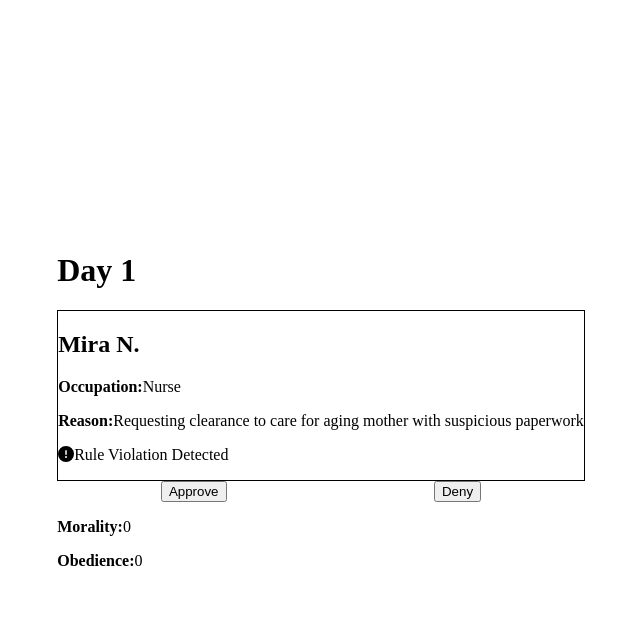
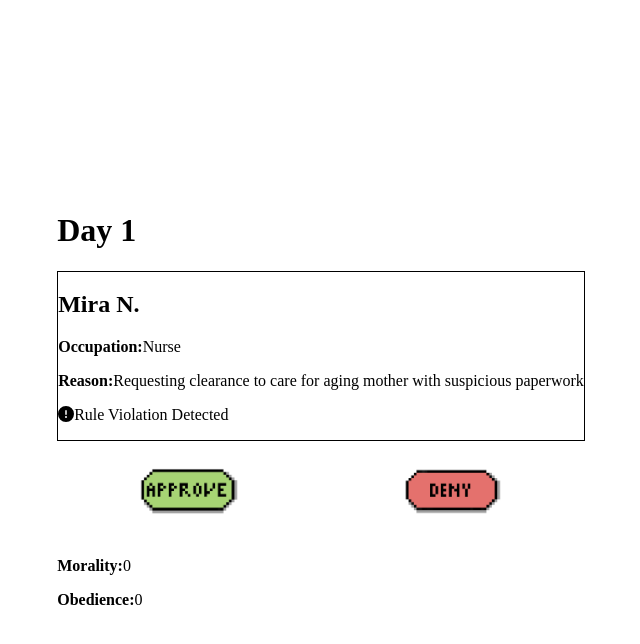
Before and after one commit to nyfz18/project-redline, a React (Create React App) app: page / in a window 1280 px wide. Both pictures are taken after a click on the button "Start Game.". Shown: the top 644 px of the page, without its empty margins (319-959 px from the left). Built offline with nearby package versions, Linux system fonts and the light colour scheme.

Commit message:
graphics

```diff
--- a/src/components/DecisionButtons.tsx
+++ b/src/components/DecisionButtons.tsx
@@ -1,3 +1,6 @@
+import approveIcon from "../assets/approve.png";
+import denyIcon from "../assets/deny.png";
+
 // Props definition
 type Props = {
   onDecision: (choice: string) => void;
@@ -7,18 +10,18 @@ type Props = {
 const DecisionButtons: React.FC<Props> = ({ onDecision }: Props) => {
     return (
     <div className="flex justify-around mt-4">
-        <button onClick={() =>
+        <img onClick={() =>
             onDecision("approve")}
-            className="btn"
-            >
-            Approve
-        </button>
-        <button onClick={() =>
+            src={approveIcon}
+            alt="Approve"
+            style={{ width: "100px", height: "100px", objectFit: "contain" }}
+        />
+        <img onClick={() =>
             onDecision("deny")}
-            className="btn"
-            >
-            Deny
-        </button>
+            src={denyIcon}
+            alt="Deny"
+            style={{ width: "100px", height: "100px", objectFit: "contain" }}
+        />
     </div>
     );
 }
```
Also changed, not shown: src/assets/approve.png (added), src/assets/deny.png (added).
